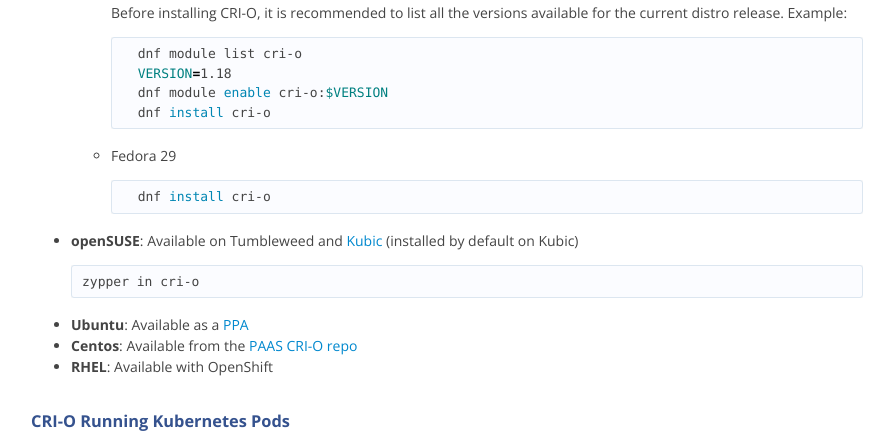
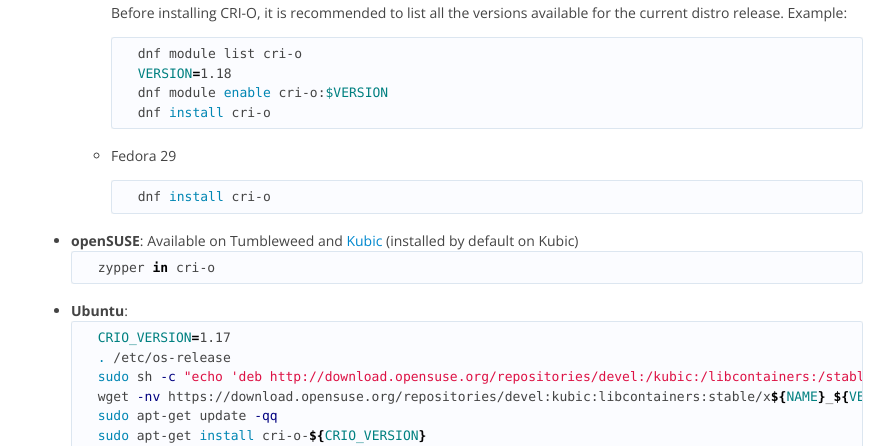
Before and after one commit to cri-o/cri-o.io, a Jekyll site: the page built from index.md, in a window 1280 px wide and 900 px high, scrolled down 856 px, cut to the strip 0-446 px from the top of the window. Shown: the whole strip, without its empty margins (193-1087 px from the left). Built offline with Jekyll 4.4.1, drawn with Linux system fonts in a browser that asks for light colours; comment, search, counter and statistics services are not loaded.

Commit message:
update Ubuntu installation instruction
Signed-off-by: Slach <bloodjazman@gmail.com>

````diff
--- a/index.md
+++ b/index.md
@@ -35,9 +35,20 @@ Join #cri-o on IRC (freenode)
 	```
 
 * **openSUSE**: Available on Tumbleweed and [Kubic](https://kubic.opensuse.org) (installed by default on Kubic)
+    ```shell
+    zypper in cri-o
+    ```
 
-      zypper in cri-o
-* **Ubuntu**: Available as a [PPA](https://launchpad.net/~projectatomic/+archive/ubuntu/ppa)
+* **Ubuntu**:
+    ```shell
+    CRIO_VERSION=1.17
+    . /etc/os-release
+    sudo sh -c "echo 'deb http://download.opensuse.org/repositories/devel:/kubic:/libcontainers:/stable/x${NAME}_${VERSION_ID}/ /' >/etc/apt/sources.list.d/devel:kubic:libcontainers:stable.list"
+    wget -nv https://download.opensuse.org/repositories/devel:kubic:libcontainers:stable/x${NAME}_${VERSION_ID}/Release.key -O- | sudo apt-key add -
+    sudo apt-get update -qq
+    sudo apt-get install cri-o-${CRIO_VERSION}
+    ```
+
 * **Centos**: Available from the [PAAS CRI-O repo](https://cbs.centos.org/repos/paas7-crio-311-candidate/x86_64/os/)
 * **RHEL**: Available with OpenShift
 
````
